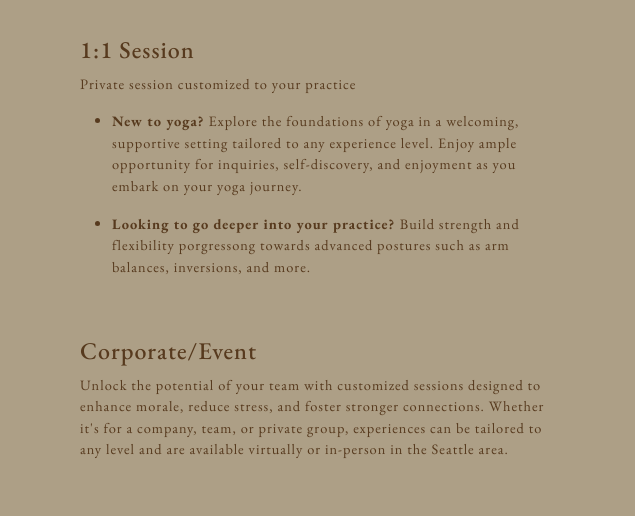
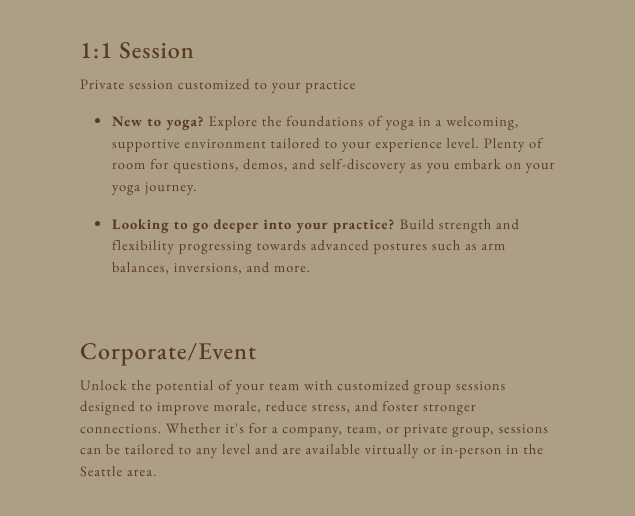
Before and after one commit to mandyw24/mandyw24.github.io, a plain HTML site: page offerings.html in a window 1280 px wide. Shown: the part 625-1141 px from the top of the page, 0-635 px from the left. Drawn offline with nearby package versions, Linux system fonts and the light colour scheme.

Commit message:
update to typos on offerings page

```diff
--- a/offerings.html
+++ b/offerings.html
@@ -77,12 +77,12 @@
                                     <h4 class="text-black-50">1:1 Session</h4>
                                     <p>Private session customized to your practice</p>
                                     <ul>
-                                      <li><p class="text-black-50"><b>New to yoga?</b> Explore the foundations of yoga in a welcoming, supportive setting tailored to any experience level. Enjoy ample opportunity for inquiries, self-discovery, and enjoyment as you embark on your yoga journey. </p></li>
-                                 <li><p class="text-black-50"><b>Looking to go deeper into your practice? </b> Build strength and flexibility porgressong towards advanced postures such as arm balances, inversions, and more. </p></li>
+                                      <li><p class="text-black-50"><b>New to yoga?</b> Explore the foundations of yoga in a welcoming, supportive environment tailored to your experience level. Plenty of room for questions, demos, and self-discovery as you embark on your yoga journey. </p></li>
+                                 <li><p class="text-black-50"><b>Looking to go deeper into your practice? </b> Build strength and flexibility progressing towards advanced postures such as arm balances, inversions, and more. </p></li>
                                  </ul>
                                  <br></br>
                                     <h4 class="text-black-50">Corporate/Event</h4>
-                                    <p>Unlock the potential of your team with customized sessions designed to enhance morale, reduce stress, and foster stronger connections. Whether it's for a company, team, or private group, experiences can be tailored to any level and are available virtually or in-person in the Seattle area.</p>
+                                    <p>Unlock the potential of your team with customized group sessions designed to improve morale, reduce stress, and foster stronger connections. Whether it's for a company, team, or private group, sessions can be tailored to any level and are available virtually or in-person in the Seattle area.</p>
                                     <br></br>
                                     <a class="btn btn-primary" href="contact.html">Request Info</a>
                                 </div>
```
Also changed, not shown: 1 other file.
